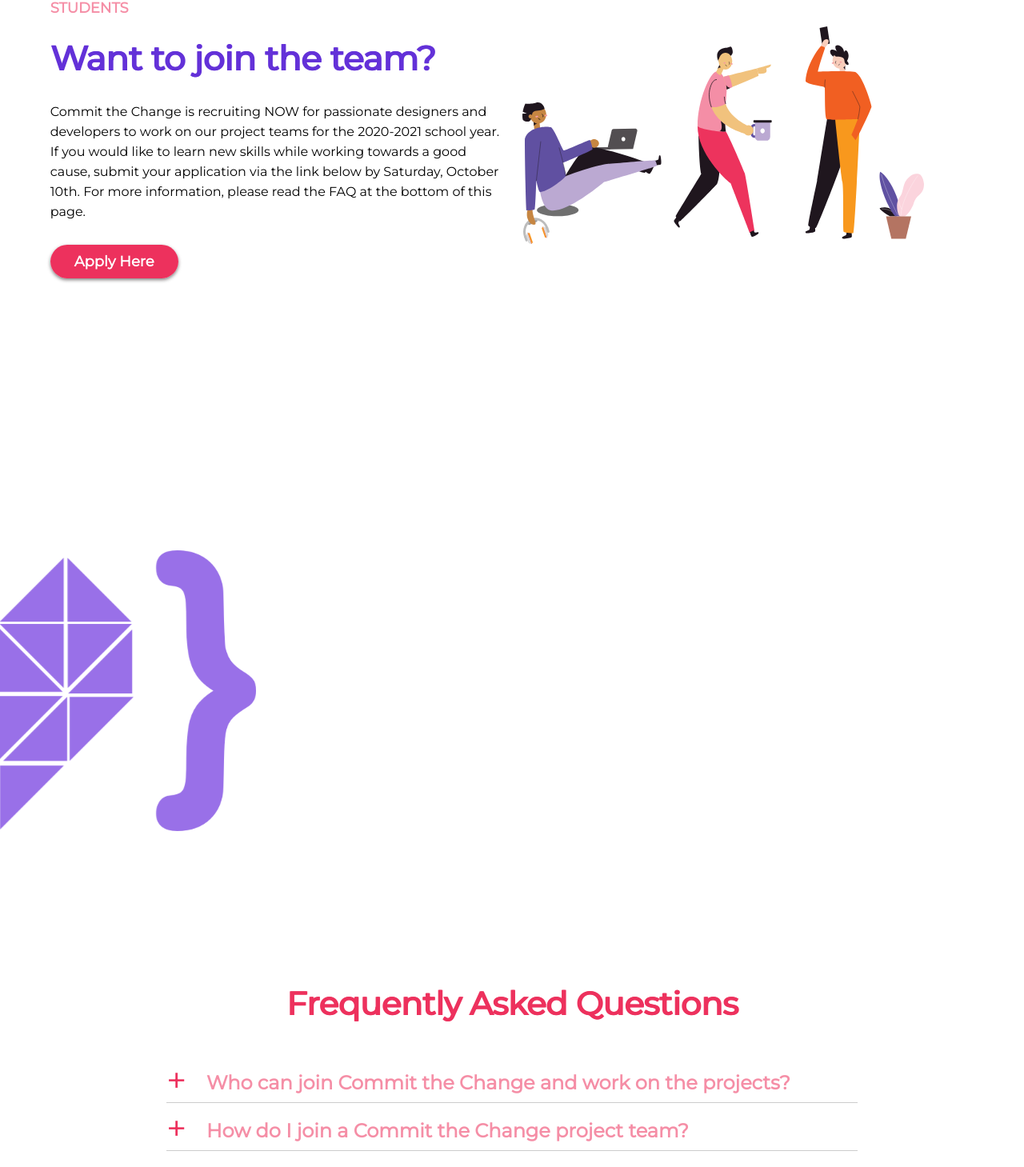
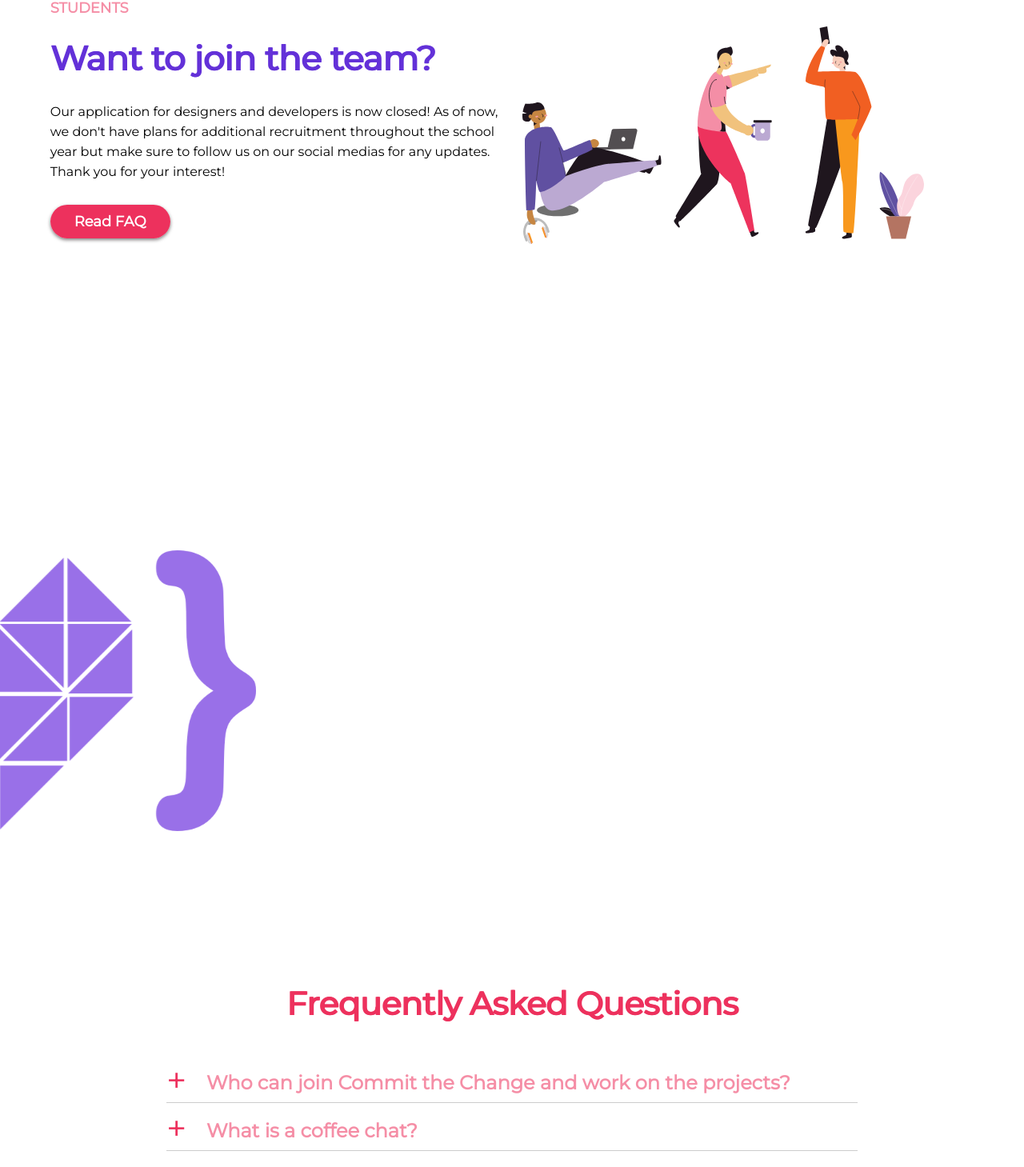
Before and after one commit to ctc-uci/workshop-one, a React (Create React App) app in the folder website/: page /contact in a window 1280 px wide. Shown: the part 280-1739 px from the top of the page at 80% size. Built offline with nearby package versions, Linux system fonts and the light colour scheme.

Commit message:
[FEAT] Get rid of open application info

```diff
--- a/website/src/App.js
+++ b/website/src/App.js
@@ -8,7 +8,7 @@
 import Projects from './app/views/our-work/OurWork';
 import ContactUs from './app/views/contact-us/ContactUs';
 import Footer from './app/components/Footer/Footer';
-import topRightBlob from './images/Vector 2.svg';
+import topRightBlob from './images/navbar/nav-blob.svg';
 
 function App() {
   ReactGA.initialize('UA-178250253-1');
--- a/website/src/app/components/Navbar/Nav.js
+++ b/website/src/app/components/Navbar/Nav.js
@@ -98,7 +98,7 @@
             <li>
               <button type="button" className="elem apply-button">
                 <Link to="/contact" id="apply-link">
-                  Apply Now
+                  Contact Us
                 </Link>
               </button>
             </li>
--- a/website/src/app/views/contact-us/ContactUs.js
+++ b/website/src/app/views/contact-us/ContactUs.js
@@ -4,7 +4,7 @@
 import VisibilitySensor from 'react-visibility-sensor';
 import animationConfig from '../animationConstants';
 import ContactUsData from './ContactUs.json';
-import QuestionData from './FAQ.json';
+import QuestionData from './faq';
 import Question from '../../components/Question/Question';
 import contactUsImage from '../../../images/contactUs/contact-us-header.svg';
 import purpleLogo from '../../../images/contactUs/purple_ctc 2.svg';
@@ -39,12 +39,10 @@
               {ContactUsData.topThird.description}
             </p>
             <a
-              href="https://docs.google.com/forms/d/e/1FAIpQLSdhMFr1ZT8J5ENi2uEe62L54w-hNH8aVIAQLMDNqvPgWkhsWg/viewform?usp=sf_link"
-              target="_blank"
-              rel="noopener noreferrer"
+              href="#faq-section"
               className="common-pink-button"
             >
-              Apply Here
+              Read FAQ
             </a>
           </div>
         </div>
@@ -90,10 +88,10 @@
         </div>
       </div>
 
-      <div className="contact-us-bottom-third">
+      <div className="contact-us-bottom-third" id="faq-section">
         <h1 className="faq-title">Frequently Asked Questions</h1>
         <div className="contact-us-bottom-third-items">
-          {QuestionData.map((el, index) => (
+          {QuestionData.current.map((el, index) => (
             <Question
               index={index}
               key={index.toString()}
--- a/website/src/app/views/contact-us/ContactUs.json
+++ b/website/src/app/views/contact-us/ContactUs.json
@@ -2,7 +2,7 @@
   "topThird":
   {
     "titleText":"Want to join the team?",
-    "description":"Commit the Change is recruiting NOW for passionate designers and developers to work on our project teams for the 2020-2021 school year. If you would like to learn new skills while working towards a good cause, submit your application via the link below by Saturday, October 10th. For more information, please read the FAQ at the bottom of this page."
+    "description":"Our application for designers and developers is now closed! As of now, we don't have plans for additional recruitment throughout the school year but make sure to follow us on our social medias for any updates. Thank you for your interest!"
   },
   "middleThird":
   {
@@ -10,11 +10,5 @@
     "topTitle":"Have a project in mind?",
     "topDescription":"We work with non-profit organizations throughout the school year (September 2020 - June 2021) on a software project that has a meaningful, positive impact and will be a good learning experience for our team.",
     "bottomDescription":"We have already finalized the projects for the 2020-2021 school year, but if you would like to learn more about our organization or talk about how we can partner together in the future, please email us at committhechange.uci@gmail.com"
-  },
-  "bottomThird":
-  {
-    "header":"STUDENTS",
-    "titleText":"Want to join the team?",
-    "description":"Lorem ipsum dolor sit amet, consectetur adipiscing elit. Donec vitae mi at libero vehicula blandit ut ac sem. Aenean luctus elit eget libero aliquam, eu finibus est eleifend. Phasellus dolor metus, porta et semper quis, varius euismod tellus."
   }
 }
--- a/website/src/app/views/contact-us/FAQ.json
+++ /dev/null
@@ -1,30 +0,0 @@
-[
-  {
-    "question": "Who can join Commit the Change and work on the projects?",
-    "answer": "We are looking for passionate, committed, UC Irvine students with an interest in learning new technical skills by working on projects for non-profit organizations with other like-minded peers. Ideally, students would be in an ICS or related major, but if not, they are expected to have skills to back themselves up. There are no specific technical experience requirements, but it definitely helps to have something that demonstrates your initiative to learn and be involved! We're currently seeking Designers and Developers for the upcoming school year, so if this sounds like you, don't hesitate to apply!"
-  },
-  {
-    "question": "How do I join a Commit the Change project team?",
-    "answer": "Fill out our application, due on Oct. 10th! It's a simple Google form and a chance to pitch yourself to our organization. Some things we ask about are your level of experience, your reasons for applying, and more information about you, your studies, and your interests. Once all the applications are in, the Recruitment committee will reach out to you to schedule a coffee chat — not an interview, but a way for us to meet each other and to get to know you better. After that, we'll take some time to make our final decisions. While we would like to accept everyone who is interested, we have limited space on our project teams. Decisions will be sent out to everyone by Oct. 18th."
-  },
-  {
-    "question": "What is a coffee chat?",
-    "answer": "A coffee chat is our way to get to know you better and for you to learn more about our organization in a more casual setting. Rather than your typical interviews or preparing technical challenges, we chose coffee chats so that our recruitment can be less daunting and more friendly to interested students!"
-  },
-  {
-    "question": "I’m not sure if I should join because I haven’t had any internships or lots of experience.",
-    "answer": "Don’t worry, there is no required internship or experience level qualification! Here at Commit the Change, we know what it’s like to think, “I don’t know if I can do this,” and that’s why we started this club, to help you act on your growth mindset. Like we stated already, we are looking for students who want to continuously learn/grow and always get back up after failing."
-  },
-  {
-    "question": "If I am accepted to join Commit the Change, how will we be matched to a project and how long is the commitment for?",
-    "answer": "Once accepted into Commit the Change, each member will fill out a preference form to be matched to a specific project. We've scoped out our projects to be a year long commitment with NPOs and one of our primary goals is to bring you through the entire development cycle from the initial prototyping all the way to the finished product. Therefore, you must be able to commit yourself to the club from October 2020 to June 2021, dedicating about 4 hours a week to meetings, project work, and other club events."
-  },
-  {
-    "question": "What will I learn as a designer?",
-    "answer": "As a designer, you’ll learn about the UI/UX Design process (wireframing, creating low to high fidelity mockups, branding, and more). You’ll also learn about incorporating user research when applicable and writing case studies after the entire design process is finished! As a designer, you’ll also get to learn about working in a cross-functional team. We’ll be primarily using Figma and other tools like Miro."
-  },
-  {
-    "question": "What will I learn as a developer?",
-    "answer": "As a developer you'll learn about several of these front-end technologies — HTML, CSS, JavaScript/TypeScript, React framework, SASS — and back-end technologies — 3rd party APIs such as DocuSign, API design with NodeJS + Express and GoLang, SQL/NoSQL databases like MongoDB, DevOps with Netlify and GitLab. You will also learn about version control (Git), doing code reviews for your fellow team members, and other industry best practices that will ensure you are able to write high-quality, sustainable code."
-  }
-]
--- /dev/null
+++ b/website/src/app/views/contact-us/faq.js
@@ -0,0 +1,50 @@
+const faq = {
+  current: [
+    {
+      question: 'Who can join Commit the Change and work on the projects?',
+      answer:
+        'We look for passionate, committed UC Irvine students who are interested in learning new technical skills by working on projects for non-profit organizations with other like-minded peers. Ideally, students would be in an ICS or related major, but if not, they are expected to have skills to back themselves up. There are no specific technical experience requirements, but it definitely helps to have something that demonstrates your initiative to learn and be involved! Our applications for the 2020-2021 school year are now CLOSED. We do not have any plans for future requirement throughout the school year, but please follow us on our social medias for any updates! Thanks for your interest.',
+    },
+    {
+      question: 'What is a coffee chat?',
+      answer:
+        'A coffee chat is our way to get to know you better and for you to learn more about our organization in a more casual setting. Rather than your typical interviews or preparing technical challenges, we chose coffee chats so that our recruitment can be less daunting and more friendly to interested students!',
+    },
+    {
+      question:
+        'I’m not sure if I should join because I haven’t had any internships or lots of experience.',
+      answer:
+        'Don’t worry, there is no required internship or experience level qualification! Here at Commit the Change, we know what it’s like to think, “I don’t know if I can do this,” and that’s why we started this club, to help you act on your growth mindset. Like we stated already, we are looking for students who want to continuously learn/grow and always get back up after failing.',
+    },
+    {
+      question:
+        'If I am accepted to join Commit the Change, how will we be matched to a project and how long is the commitment for?',
+      answer:
+        "Once accepted into Commit the Change, each member will fill out a preference form to be matched to a specific project. We've scoped out our projects to be a year long commitment with NPOs and one of our primary goals is to bring you through the entire development cycle from the initial prototyping all the way to the finished product. Therefore, you must be able to commit yourself to the club from October 2020 to June 2021, dedicating about 4 hours a week to meetings, project work, and other club events.",
+    },
+    {
+      question: 'What will I learn as a designer?',
+      answer:
+        'As a designer, you’ll learn about the UI/UX Design process (wireframing, creating low to high fidelity mockups, branding, and more). You’ll also learn about incorporating user research when applicable and writing case studies after the entire design process is finished! As a designer, you’ll also get to learn about working in a cross-functional team. We’ll be primarily using Figma and other tools like Miro.',
+    },
+    {
+      question: 'What will I learn as a developer?',
+      answer:
+        "As a developer you'll learn about several of these front-end technologies — HTML, CSS, JavaScript/TypeScript, React framework, SASS — and back-end technologies — 3rd party APIs such as DocuSign, API design with NodeJS + Express and GoLang, SQL/NoSQL databases like MongoDB, DevOps with Netlify and GitLab. You will also learn about version control (Git), doing code reviews for your fellow team members, and other industry best practices that will ensure you are able to write high-quality, sustainable code.",
+    },
+  ],
+  past: [
+    {
+      question: 'Who can join Commit the Change and work on the projects?',
+      answer:
+        "We are looking for passionate, committed, UC Irvine students with an interest in learning new technical skills by working on projects for non-profit organizations with other like-minded peers. Ideally, students would be in an ICS or related major, but if not, they are expected to have skills to back themselves up. There are no specific technical experience requirements, but it definitely helps to have something that demonstrates your initiative to learn and be involved! We're currently seeking Designers and Developers for the upcoming school year, so if this sounds like you, don't hesitate to apply!",
+    },
+    {
+      question: 'How do I join a Commit the Change project team?',
+      answer:
+        "Fill out our application, due on Oct. 10th! It's a simple Google form and a chance to pitch yourself to our organization. Some things we ask about are your level of experience, your reasons for applying, and more information about you, your studies, and your interests. Once all the applications are in, the Recruitment committee will reach out to you to schedule a coffee chat — not an interview, but a way for us to meet each other and to get to know you better. After that, we'll take some time to make our final decisions. While we would like to accept everyone who is interested, we have limited space on our project teams. Decisions will be sent out to everyone by Oct. 18th.",
+    },
+  ],
+};
+
+export default faq;
--- a/website/src/app/views/home/Home.js
+++ b/website/src/app/views/home/Home.js
@@ -154,14 +154,14 @@
               >
                 View Projects
               </a>
-              <a
+              {/* <a
                 href="https://docs.google.com/forms/d/e/1FAIpQLSdhMFr1ZT8J5ENi2uEe62L54w-hNH8aVIAQLMDNqvPgWkhsWg/viewform?usp=sf_link"
                 target="_blank"
                 rel="noopener noreferrer"
                 className="timeline-btn apply-btn"
               >
                 Apply Here!
-              </a>
+              </a> */}
             </animated.div>
           </VisibilitySensor>
         </div>
```
Also changed, not shown: website/src/images/navbar/nav-blob.svg, website/src/images/right-blob.svg (deleted).
